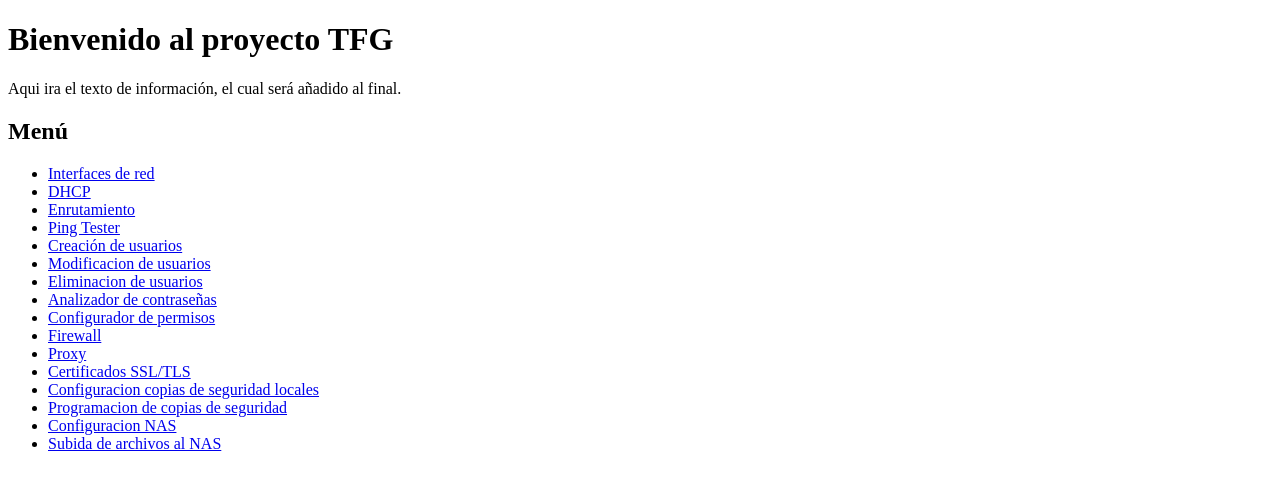
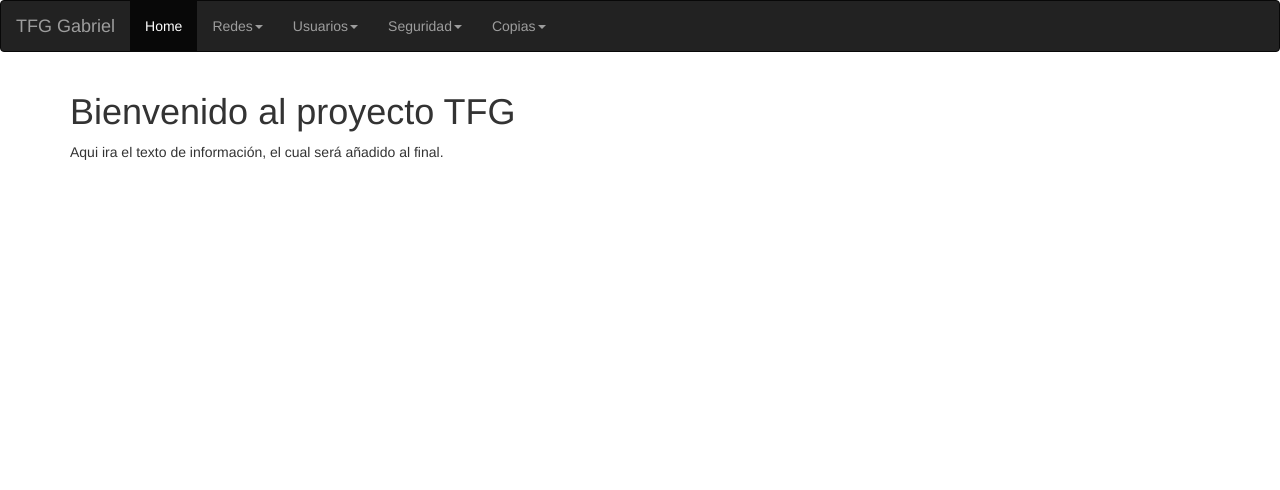
Before and after one commit to gabrielASIR/test_TFG, a Django app: template tfg/templates/index.html in a window 1280 px wide. Shown: the top 490 px of the page. Run offline with Django 3.2, Linux system fonts and the light colour scheme; the template is opened without the code that fills it, so the values that code supplies are empty; some libraries are stand-ins or nearby versions.

Commit message:
Update index.html

```diff
--- a/tfg/templates/index.html
+++ b/tfg/templates/index.html
@@ -4,28 +4,68 @@
     <meta charset="UTF-8">
     <meta name="viewport" content="width=device-width, initial-scale=1.0">
     <title>Bienvenido al proyecto TFG</title>
+    <link rel="stylesheet" href="https://maxcdn.bootstrapcdn.com/bootstrap/3.4.1/css/bootstrap.min.css">
+  <script src="https://ajax.googleapis.com/ajax/libs/jquery/3.7.1/jquery.min.js"></script>
+  <script src="https://maxcdn.bootstrapcdn.com/bootstrap/3.4.1/js/bootstrap.min.js"></script>
 </head>
 <body>
-    <h1>Bienvenido al proyecto TFG</h1>
-    <p>Aqui ira el texto de información, el cual será añadido al final.</p>
-    <h2>Menú</h2>
-    <ul>
-        <li><a href="{% url 'redes:interfaces' %}">Interfaces de red</a></li>
-        <li><a href="{% url 'redes:dhcp' %}">DHCP</a></li>
-        <li><a href="{% url 'redes:enrutamiento' %}">Enrutamiento</a></li>
-	<li><a href="{% url 'redes:pingtester' %}">Ping Tester</a></li>
-        <li><a href="{% url 'usuarios:crear_usuario' %}">Creación de usuarios</a></li>
-        <li><a href="{% url 'usuarios:modificar_usuario' %}">Modificacion de usuarios</a></li>
-        <li><a href="{% url 'usuarios:eliminar_usuario' %}">Eliminacion de usuarios</a></li>
-        <li><a href="{% url 'usuarios:analizar_contrasena' %}">Analizador de contraseñas</a></li>
-        <li><a href="{% url 'usuarios:configurar_permisos' %}">Configurador de permisos</a></li>
-	<li><a href="{% url 'seguridad:firewall' %}">Firewall</a></li>
-        <li><a href="{% url 'seguridad:proxy' %}">Proxy</a></li>
-        <li><a href="{% url 'seguridad:certificados' %}">Certificados SSL/TLS</a></li>
-        <li><a href="{% url 'copias:configuracion_backups' %}">Configuracion copias de seguridad locales</a></li>
-        <li><a href="{% url 'copias:programar_copia' %}">Programacion de copias de seguridad</a></li>
-        <li><a href="{% url 'copias:configuracion_nas' %}">Configuracion NAS</a></li>
-        <li><a href="{% url 'copias:subida_archivos_nas' %}">Subida de archivos al NAS</a></li>
-    </ul>
+    <nav class="navbar navbar-inverse">
+        <div class="container-fluid">
+
+          <div class="navbar-header">
+            <a class="navbar-brand" href="#">TFG Gabriel</a>
+          </div>
+
+          <ul class="nav navbar-nav">
+            <li class="active"><a href="/">Home</a></li>
+            <li class="dropdown">
+                <a class="dropdown-toggle" data-toggle="dropdown" href="#">Redes<span class="caret"></span></a>
+                <ul class="dropdown-menu">
+                    <li><a class="dropdown-item" href="{% url 'redes:interfaces' %}">Interfaces de red</a></li>
+                    <li><a class="dropdown-item" href="{% url 'redes:dhcp' %}">DHCP</a></li>
+                    <li><a class="dropdown-item" href="{% url 'redes:enrutamiento' %}">Enrutamiento</a></li>
+                    <li><a class="dropdown-item" href="{% url 'redes:pingtester' %}">Ping Tester</a></li>
+                </ul>
+            </li>
+
+            <li class="dropdown">
+                <a class="dropdown-toggle" data-toggle="dropdown" href="#">Usuarios<span class="caret"></span></a>
+		                <ul class="dropdown-menu">
+                    <li><a class="dropdown-item" href="{% url 'usuarios:crear_usuario' %}">Creación de usuarios</a></li>
+                    <li><a class="dropdown-item" href="{% url 'usuarios:modificar_usuario' %}">Modificacion de usuarios</a></li>
+                    <li><a class="dropdown-item" href="{% url 'usuarios:eliminar_usuario' %}">Eliminacion de usuarios</a></li>
+                    <li><a class="dropdown-item" href="{% url 'usuarios:analizar_contrasena' %}">Analizador de contraseñas</a></li>
+                    <li><a class="dropdown-item" href="{% url 'usuarios:configurar_permisos' %}">Configurador de permisos</a></li>
+                </ul>
+            </li>
+
+            <li class="dropdown">
+                <a class="dropdown-toggle" data-toggle="dropdown" href="#">Seguridad<span class="caret"></span></a>
+                <ul class="dropdown-menu">
+                    <li><a class="dropdown-item" href="{% url 'seguridad:firewall' %}">Firewall</a></li>
+                    <li><a class="dropdown-item" href="{% url 'seguridad:proxy' %}">Proxy</a></li>
+                    <li><a class="dropdown-item" href="{% url 'seguridad:certificados' %}">Certificados SSL/TLS</a></li>
+                </ul>
+            </li>
+
+            <li class="dropdown">
+                <a class="dropdown-toggle" data-toggle="dropdown" href="#">Copias<span class="caret"></span></a>
+                <ul class="dropdown-menu">
+                    <li><a class="dropdown-item" href="{% url 'copias:configuracion_backups' %}">Configuracion copias de seguridad locales</a></li>
+                    <li><a class="dropdown-item" href="{% url 'copias:programar_copia' %}">Programacion de copias de seguridad</a></li>
+                    <li><a class="dropdown-item" href="{% url 'copias:configuracion_nas' %}">Configuracion NAS</a></li>
+                    <li><a class="dropdown-item" href="{% url 'copias:subida_archivos_nas' %}">Subida de archivos al NAS</a></li>
+                </ul>
+            </li>
+          </ul>
+        </div>
+      </nav>
+      <div class="container">
+        <h1>Bienvenido al proyecto TFG</h1>
+        <p>Aqui ira el texto de información, el cual será añadido al final.</p>
+      </div>
+    <div class="script_zone">
+    </div>
+    <script src="https://cdn.jsdelivr.net/npm/bootstrap@5.3.3/dist/js/bootstrap.bundle.min.js" integrity="sha384-YvpcrYf0tY3lHB60NNkmXc5s9fDVZLESaAA55NDzOxhy9GkcIdslK1eN7N6jIeHz" crossorigin="anonymous"></script>
 </body>
 </html>
```
